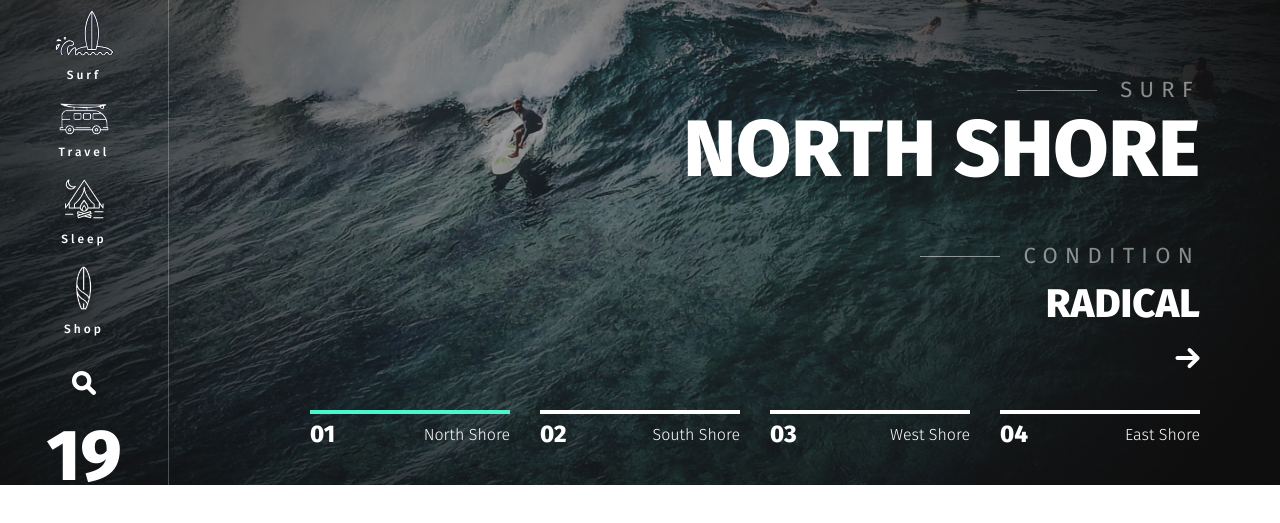
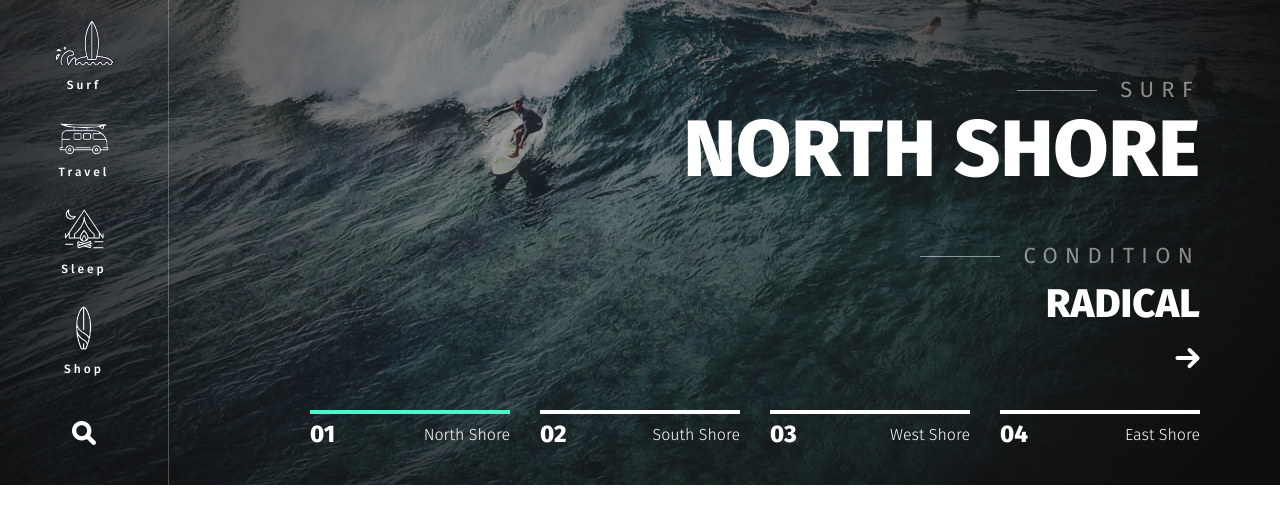
Before and after one commit to AntiHero/GoSurf, a website: page app/index.html in a window 1280 px wide. Shown: the part 315-838 px from the top of the page. Drawn offline with nearby package versions, Linux system fonts and the light colour scheme; some packages are replaced by stand-ins of ours.

Commit message:
fix: paddings and margins for sidebar change

```diff
--- a/app/scss/style.scss
+++ b/app/scss/style.scss
@@ -152,7 +152,7 @@
 }
 
 .menu {
-  padding-top: 40px;
+  padding-top: 50px;
   a {
     color: #ffffff;
     text-decoration: none;
@@ -171,7 +171,7 @@
       line-height: 14px;
       padding-top: 6px;
       letter-spacing: 3px;
-      margin-bottom: 20px;
+      margin-bottom: 30px;
     }
     &:hover img,
     &:hover span {
@@ -189,11 +189,11 @@
 }
 
 .header__search {
-  padding: 15px 0px 25px;
+  padding: 15px 0px 45px;
 }
 
 .header__date {
-  margin-bottom: 20px;
+  margin-bottom: 30px;
   span {
     padding-top: 10px;
     font-weight: 300;
```
Also changed, not shown: app/css/style.min.css.
